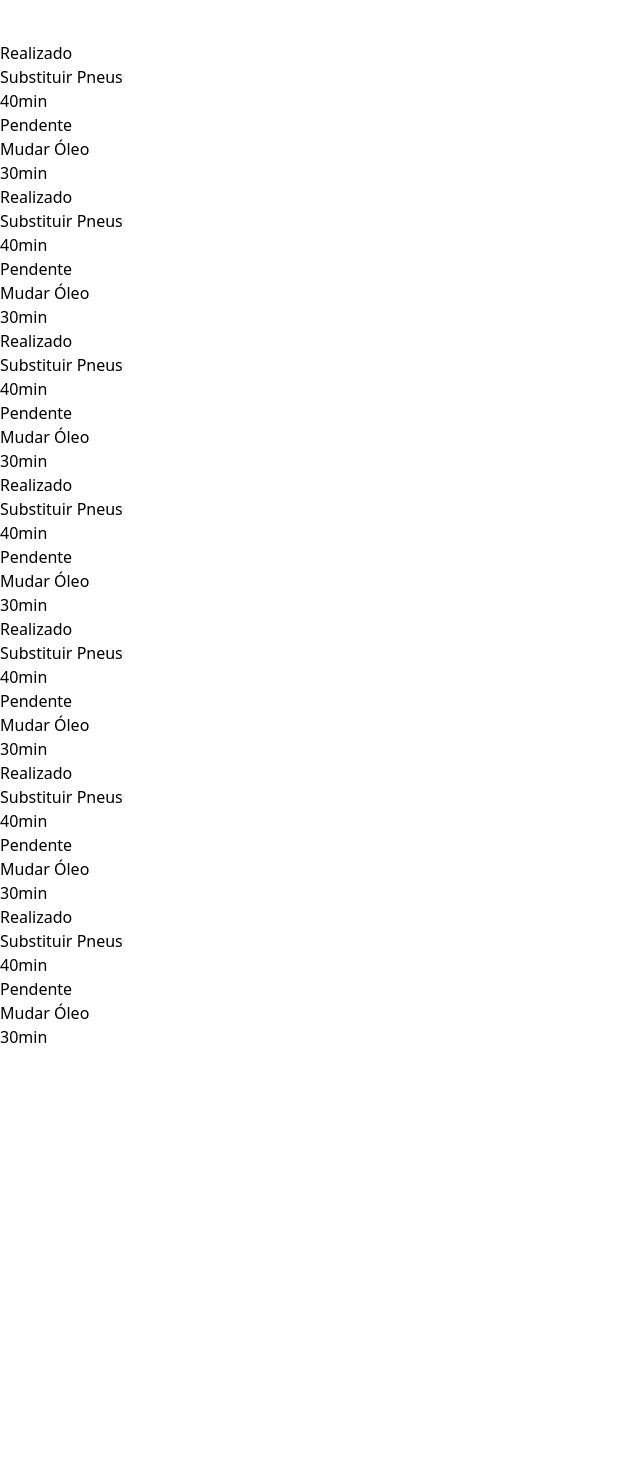
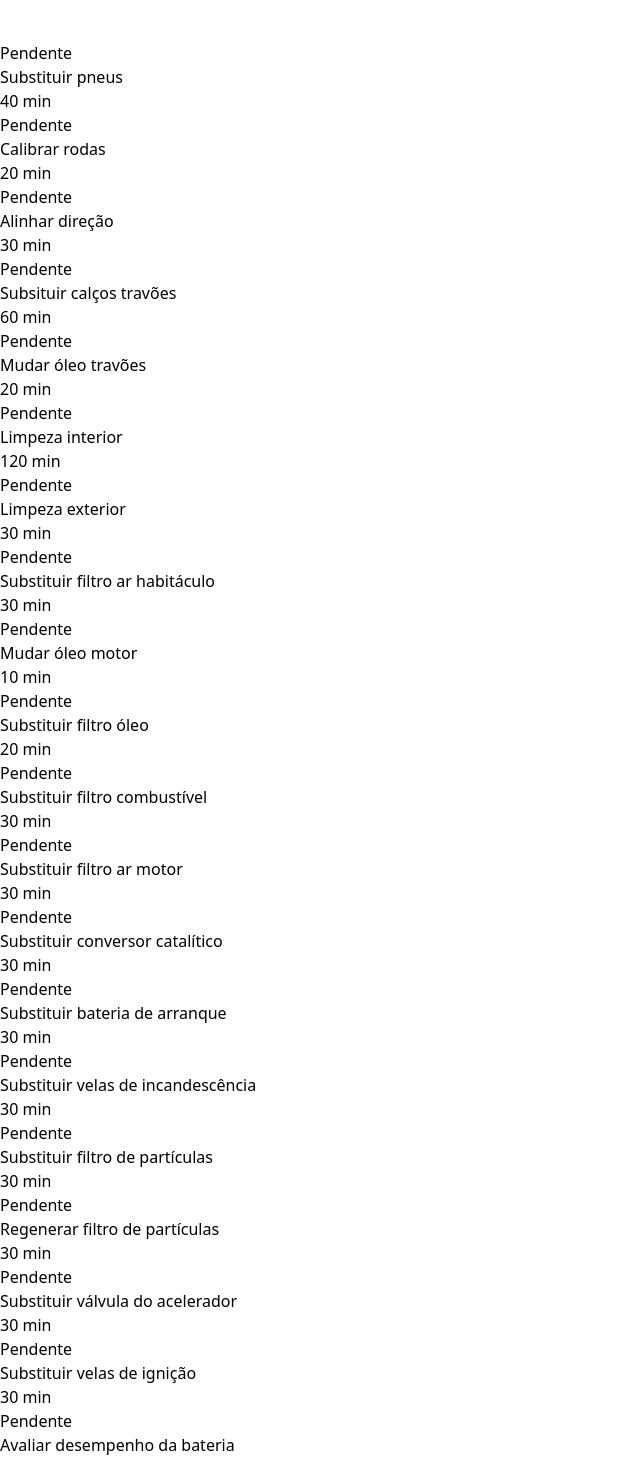
Before and after one commit to diogogmatos/IPM, a Vue app in the folder IPM/: page / in a window 1280 px wide. Shown: the part 641-2102 px from the top of the page, without its empty margins (0-640 px from the left). Before the commit the page ends 1690 px from the top, so only its background shows below. Built offline with nearby package versions, Linux system fonts and the light colour scheme; data requests are answered from the project's data file.

Commit message:
feat: connect to json-server

```diff
--- /dev/null
+++ b/IPM/db.json
@@ -0,0 +1,307 @@
+{
+    "service-definitions": [
+        {
+            "id": "sp",
+            "descr": "Substituir pneus",
+            "duração": 40
+        },
+        {
+            "id": "cr",
+            "descr": "Calibrar rodas",
+            "duração": 20
+        },
+        {
+            "id": "ad",
+            "descr": "Alinhar direção",
+            "duração": 30
+        },
+        {
+            "id": "sct",
+            "descr": "Subsituir calços travões",
+            "duração": 60
+        },
+        {
+            "id": "mot",
+            "descr": "Mudar óleo travões",
+            "duração": 20
+        },
+        {
+            "id": "li",
+            "descr": "Limpeza interior",
+            "duração": 120
+        },
+        {
+            "id": "le",
+            "descr": "Limpeza exterior",
+            "duração": 30
+        },
+        {
+            "id": "sfah",
+            "descr": "Substituir filtro ar habitáculo",
+            "duração": 30
+        },
+        {
+            "id": "mom",
+            "descr": "Mudar óleo motor",
+            "duração": 10
+        },
+        {
+            "id": "sfo",
+            "descr": "Substituir filtro óleo",
+            "duração": 20
+        },
+        {
+            "id": "sfc",
+            "descr": "Substituir filtro combustível",
+            "duração": 30
+        },
+        {
+            "id": "sfam",
+            "descr": "Substituir filtro ar motor",
+            "duração": 30
+        },
+        {
+            "id": "scc",
+            "descr": "Substituir conversor catalítico",
+            "duração": 30
+        },
+        {
+            "id": "sba",
+            "descr": "Substituir bateria de arranque",
+            "duração": 30
+        },
+        {
+            "id": "svi",
+            "descr": "Substituir velas de incandescência",
+            "duração": 30
+        },
+        {
+            "id": "sfp",
+            "descr": "Substituir filtro de partículas",
+            "duração": 30
+        },
+        {
+            "id": "rfp",
+            "descr": "Regenerar filtro de partículas",
+            "duração": 30
+        },
+        {
+            "id": "sva",
+            "descr": "Substituir válvula do acelerador",
+            "duração": 30
+        },
+        {
+            "id": "svi",
+            "descr": "Substituir velas de ignição",
+            "duração": 30
+        },
+        {
+            "id": "adb",
+            "descr": "Avaliar desempenho da bateria",
+            "duração": 30
+        },
+        {
+            "id": "sb",
+            "descr": "Substituir bateria",
+            "duração": 20
+        }
+    ],
+    "vehicle-types": [
+        {
+            "id": "gasolina",
+            "serviços": [
+                "sp",
+                "cr",
+                "ad",
+                "sct",
+                "mot",
+                "li",
+                "le",
+                "sfah",
+                "mom",
+                "sfo",
+                "sfc",
+                "sfam",
+                "scc",
+                "sba",
+                "sva",
+                "svi"
+            ]
+        },
+        {
+            "id": "gasoleo",
+            "serviços": [
+                "sp",
+                "cr",
+                "ad",
+                "sct",
+                "mot",
+                "li",
+                "le",
+                "sfah",
+                "mom",
+                "sfo",
+                "sfc",
+                "sfam",
+                "scc",
+                "sba",
+                "svi",
+                "sfp",
+                "rfp"
+            ]
+        },
+        {
+            "id": "eletrico",
+            "serviços": [
+                "sp",
+                "cr",
+                "ad",
+                "sct",
+                "mot",
+                "li",
+                "le",
+                "sfah",
+                "adb",
+                "sb"
+            ]
+        },
+        {
+            "id": "hibrido",
+            "serviços": [
+                "sp",
+                "cr",
+                "ad",
+                "sct",
+                "mot",
+                "li",
+                "le",
+                "sfah",
+                "mom",
+                "sfo",
+                "sfc",
+                "sfam",
+                "scc",
+                "sba",
+                "sva",
+                "svi",
+                "adb",
+                "sb"
+            ]
+        }
+    ],
+    "clients": [
+        {
+            "id": "123",
+            "nome": "João Silva",
+            "email": "js@imail.com",
+            "telefone": "912345678"
+        },
+        {
+            "id": "124",
+            "nome": "Maria Santos",
+            "email": "jms@imail.com",
+            "telefone": "912345679"
+        },
+        {
+            "id": "125",
+            "nome": "José Pereira",
+            "email": "jp@imail.com",
+            "telefone": "912345680"
+        }
+    ],
+    "vehicles": [
+        {
+            "id": "08-25-AA",
+            "clientId": "123",
+            "vehicle-typeId": "gasolina",
+            "cilindrada": 1000,
+            "kms": 200000
+        },
+        {
+            "id": "AH-31-BB",
+            "clientId": "124",
+            "vehicle-typeId": "gasoleo",
+            "cilindrada": 2000,
+            "kms": 120000
+        },
+        {
+            "id": "AH-32-44",
+            "clientId": "123",
+            "vehicle-typeId": "eletrico",
+            "potencia": 200,
+            "kms": 20000
+        },
+        {
+            "id": "AH-21-25",
+            "clientId": "125",
+            "vehicle-typeId": "hibrido",
+            "cilindrada": 1000,
+            "potencia": 200,
+            "kms": 80000
+        }
+    ],
+    "services": [
+        {
+            "id": "s31",
+            "vehicleId": "08-25-AA",
+            "service-definitionId": "sp",
+            "estado": "nafila",
+            "agendamento": "filaDeEspera",
+            "descrição": "Colocar XPTO 225R15"
+        },
+        {
+            "id": "s32",
+            "vehicleId": "AH-31-BB",
+            "service-definitionId": "li",
+            "estado": "programado",
+            "agendamento": "programado",
+            "data": {
+                "dia": 26,
+                "mes": 3,
+                "ano": 2024,
+                "hora": 14,
+                "minutos": 15
+            },
+            "descrição": "Atenção ao banco do condutor."
+        },
+        {
+            "id": "s33",
+            "vehicleId": "AH-32-44",
+            "service-definitionId": "le",
+            "estado": "nafila",
+            "agendamento": "filaDeEspera",
+            "descrição": "Ver jantes."
+        },
+        {
+            "id": "s34",
+            "vehicleId": "AH-21-25",
+            "service-definitionId": "sfc",
+            "estado": "parado",
+            "agendamento": "filaDeEspera",
+            "descrição": "Falta o filtro."
+        },
+        {
+            "id": "s12",
+            "vehicleId": "08-25-AA",
+            "service-definitionId": "sp",
+            "estado": "realizado",
+            "agendamento": "filaDeEspera",
+            "descrição": "Colocar XPTO 225R15"
+        },
+        {
+            "id": "s24",
+            "vehicleId": "08-25-AA",
+            "service-definitionId": "li",
+            "estado": "realizado",
+            "agendamento": "programado",
+            "data": {
+                "dia": 2,
+                "mes": 2,
+                "ano": 2024,
+                "hora": 14,
+                "minutos": 15
+            },
+            "descrição": "shampoo XPTO"
+        }
+    ]
+}
--- a/IPM/package.json
+++ b/IPM/package.json
@@ -4,6 +4,7 @@
   "private": true,
   "type": "module",
   "scripts": {
+    "db:serve": "json-server --watch db.json --port=3001",
     "dev": "vite",
     "build": "run-p type-check \"build-only {@}\" --",
     "preview": "vite preview",
@@ -13,6 +14,7 @@
     "format": "prettier --write src/"
   },
   "dependencies": {
+    "axios": "^1.6.8",
     "pinia": "^2.1.7",
     "vue": "^3.4.21",
     "vue-router": "^4.3.0"
@@ -29,6 +31,7 @@
     "autoprefixer": "^10.4.19",
     "eslint": "^8.49.0",
     "eslint-plugin-vue": "^9.17.0",
+    "json-server": "^1.0.0-alpha.23",
     "npm-run-all2": "^6.1.2",
     "postcss": "^8.4.38",
     "prettier": "^3.0.3",
--- /dev/null
+++ b/IPM/src/api.ts
@@ -0,0 +1,50 @@
+import axios from "axios";
+
+const API = axios.create({
+  baseURL: "http://localhost:3001",
+  responseType: "json",
+  withCredentials: true,
+  headers: {
+    "Content-Type": "application/json",
+  },
+});
+
+export async function list_ServiceDefinitions(){
+    const response = await API.get("/service-definitions");
+    return response.data;
+}
+
+export async function get_ServiceDefinition(id: string){
+    const response = await API.get(`/service-definitions/${id}`);
+    return response.data;
+}
+
+export async function list_vehicleTypes(){
+    const response = await API.get("/vehicle-types");
+    return response.data;
+}
+
+export async function get_vehicleType(id: string){
+    const response = await API.get(`/vehicle-types/${id}`);
+    return response.data;
+}
+
+export async function list_Clients(){
+    const response = await API.get("/clients");
+    return response.data;
+}
+
+export async function get_Client(id: string){
+    const response = await API.get(`/clients/${id}`);
+    return response.data;
+}
+
+export async function list_Services(){
+    const response = await API.get("/services");
+    return response.data;
+}
+
+export async function get_Service(id: string){
+    const response = await API.get(`/services/${id}`);
+    return response.data;
+}
--- a/IPM/src/components/Box.vue
+++ b/IPM/src/components/Box.vue
@@ -7,7 +7,7 @@
         {{ title }}
         </h3>
         <p class="text-gray-600 absolute bottom-4 right-4">
-        {{ time }}
+        {{ time }} min
         </p>
     </div>
   </div>
--- a/IPM/src/views/ServicesView.vue
+++ b/IPM/src/views/ServicesView.vue
@@ -8,7 +8,7 @@
         <Dropdown :options="colorOptions" class="" :placeholder="'Duração (Crescente)'"></Dropdown>
       </div>
       <div class="grid grid-cols-2 gap-x-16 gap-y-4 mx-auto">
-        <Box v-for="(task, index) in tasks" :key="index" :title="task.title" :time="task.time" :status="task.status" />
+        <Box v-for="(task, index) in serviceDefinitions" :key="index" :title="task.descr" :time="task.duração" :status="Realizado" />
       </div>
     </div>
   </div>
@@ -19,6 +19,7 @@ import Popup from '@/components/Popup.vue';
 import Dropdown from '@/components/Dropdown.vue';
 import Box from '@/components/Box.vue';
 import Sidebar from '@/components/Sidebar.vue';
+import { list_ServiceDefinitions } from "../api.ts";
 
 export default {
   components: {
@@ -50,8 +51,23 @@ export default {
         { title: "Mudar Óleo", time: "30min", status: "Pendente" },
         { title: "Substituir Pneus", time: "40min", status: "Realizado" },
         { title: "Mudar Óleo", time: "30min", status: "Pendente" },
-      ]
+      ],
+      serviceDefinitions: []
     };
+  },
+    mounted() {
+    this.fetchServiceDefinitions();
+  },
+  methods: {
+    async fetchServiceDefinitions() {
+      try {
+        const definitions = await list_ServiceDefinitions();
+        this.serviceDefinitions = definitions;
+        console.log("Service definitions:", definitions);
+      } catch (error) {
+        console.error("Error fetching service definitions:", error);
+      }
+    }
   }
 };
 </script>
```
Also changed, not shown: 1 other file (tests, documents, lock files or other folders).
